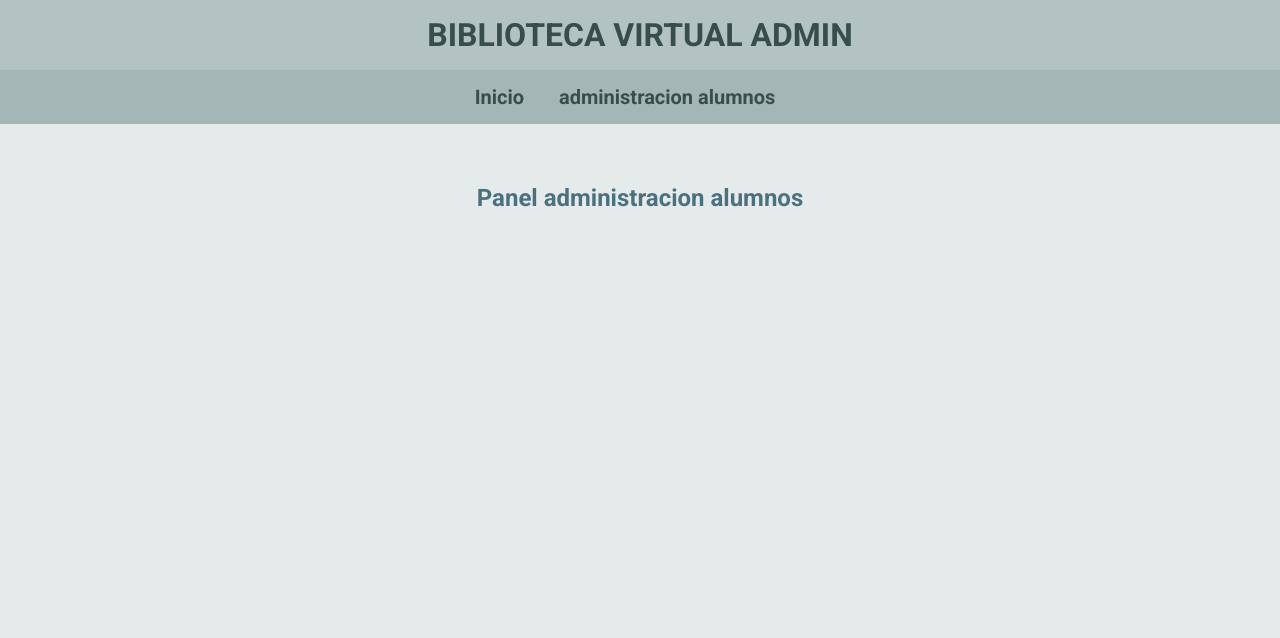
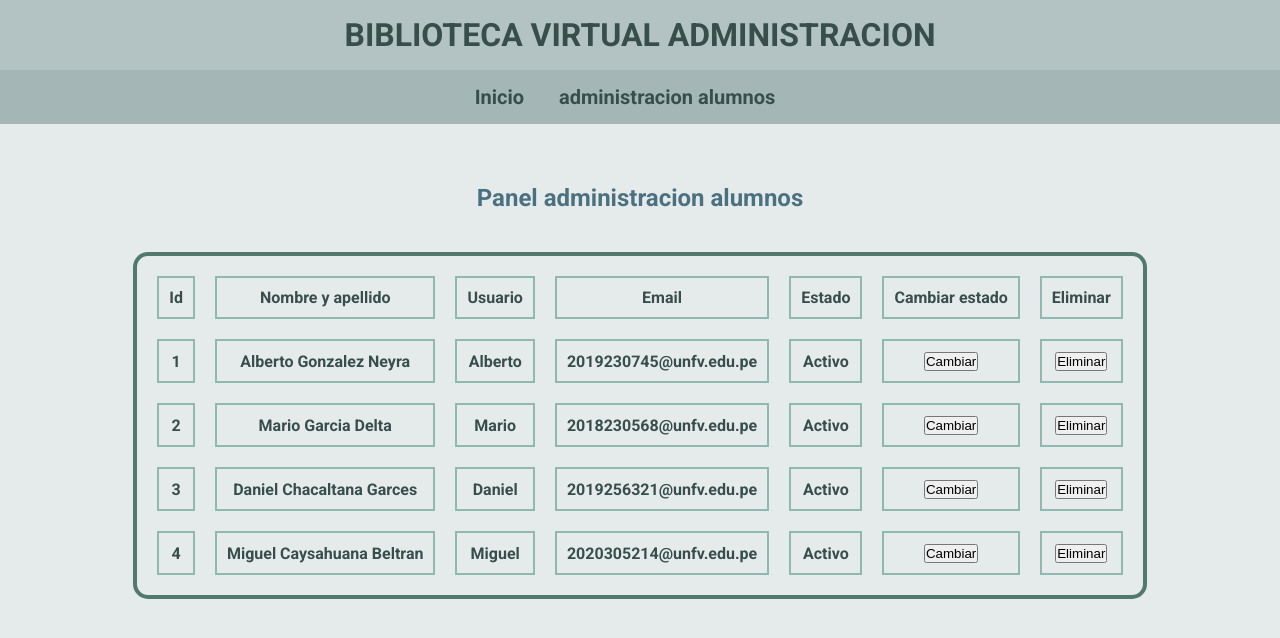
Before and after one commit to Jorge012345/biblioteca_unfv, a PHP site: page /admin/administracion/admi_alumnos.html in a window 1280 px wide. Shown: the top 638 px of the page. Run offline with PHP 8.4, Linux system fonts and the light colour scheme.

Commit message:
administracion segunda parte

```diff
--- a/Terrazas Jorge/admin/administracion/admi_alumnos.html
+++ b/Terrazas Jorge/admin/administracion/admi_alumnos.html
@@ -12,17 +12,82 @@
 <body>
     <header class="header">
 
-        <h1>BIBLIOTECA VIRTUAL ADMIN</h1>
+        <h1>BIBLIOTECA VIRTUAL ADMINISTRACION</h1>
 
     </header>
     <nav>
         <a href="/admin/home_admin.html">Inicio</a>
         <a href="/admin/administracion/admi_alumnos.html">administracion alumnos</a>
 
+
     </nav>
 
     <main>
         <h2>Panel administracion alumnos</h2>
+
+
+        <section>
+
+            <table >
+                <tr>
+
+                    <th>Id</th>
+                    <th>Nombre y apellido</th>
+                    <th>Usuario</th>
+                    <th>Email</th>
+                    <th>Estado</th>
+                    <th>Cambiar estado</th>
+                    <th>Eliminar</th>
+
+                </tr>
+                <tr>
+                     <td>1</td>
+                     <td>Alberto Gonzalez Neyra</td>
+                     <td>Alberto</td>
+                     <td>2019230745@unfv.edu.pe</td>
+                     <td>Activo</td>
+                     <td> <button>Cambiar</button> </td>
+                     <td> <button>Eliminar</button></td>
+                </tr>
+
+                <tr>
+                     <td>2</td>
+                     <td>Mario Garcia Delta</td>
+                     <td>Mario</td>
+                     <td>2018230568@unfv.edu.pe</td>
+                     <td>Activo</td>
+                     <td><button>Cambiar</button></td>
+                     <td><button>Eliminar</button></td>
+
+                </tr>
+
+                <tr>
+                    <td>3</td>
+                    <td>Daniel Chacaltana Garces</td>
+                    <td>Daniel </td>
+                    <td>2019256321@unfv.edu.pe</td>
+                    <td>Activo</td>
+                    <td><button>Cambiar</button></td>
+                    <td><button>Eliminar </button></td>
+                </tr>
+
+                <tr>
+                    <td>4</td>
+                    <td>Miguel Caysahuana Beltran</td>
+                    <td>Miguel</td>
+                    <td>2020305214@unfv.edu.pe</td>
+                    <td>Activo</td>
+                    <td><button>Cambiar</button></td>
+                    <td><button>Eliminar</button></td>
+                </tr>
+
+
+            </table>
+        </section>
+
+
+
+
     </main>
 
 </body>
--- a/Terrazas Jorge/admin/home_admin.html
+++ b/Terrazas Jorge/admin/home_admin.html
@@ -13,7 +13,7 @@
 <body >
     <header class="header">
 
-        <h1>BIBLIOTECA VIRTUAL ADMIN</h1>
+        <h1>BIBLIOTECA VIRTUAL ADMINISTRACION</h1>
 
     </header>
     <nav>
--- a/Terrazas Jorge/assets/css/style.css
+++ b/Terrazas Jorge/assets/css/style.css
@@ -74,6 +74,7 @@ a{
     text-decoration: none;
     color: inherit;
 }
+
 a:hover{
     color: rgb(60, 165, 147);
 }
```
